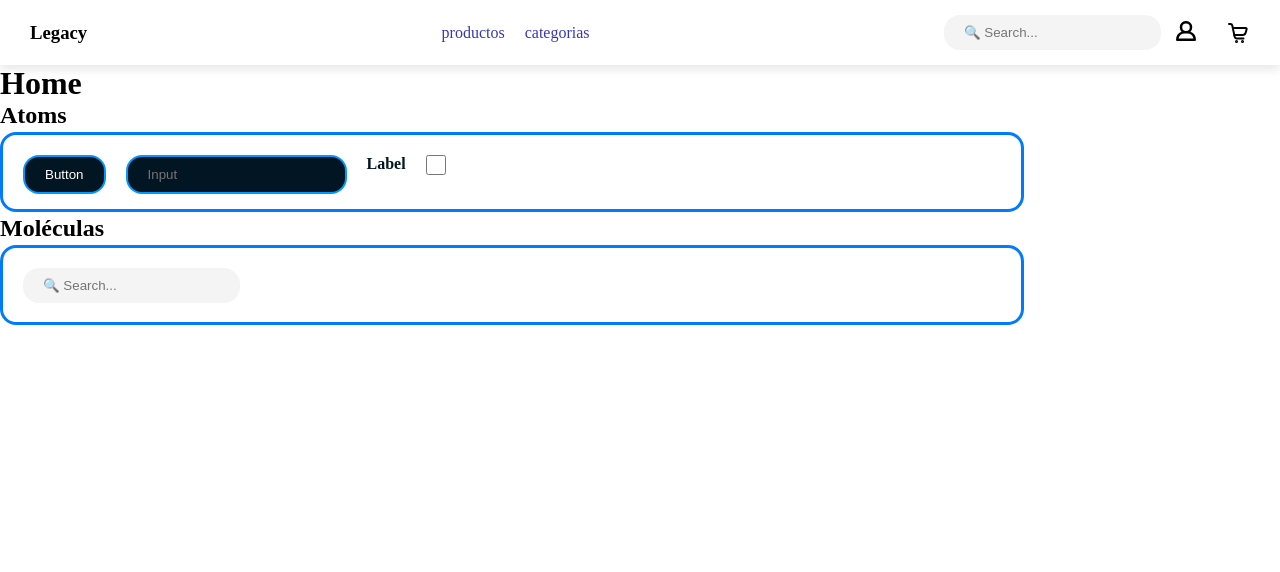
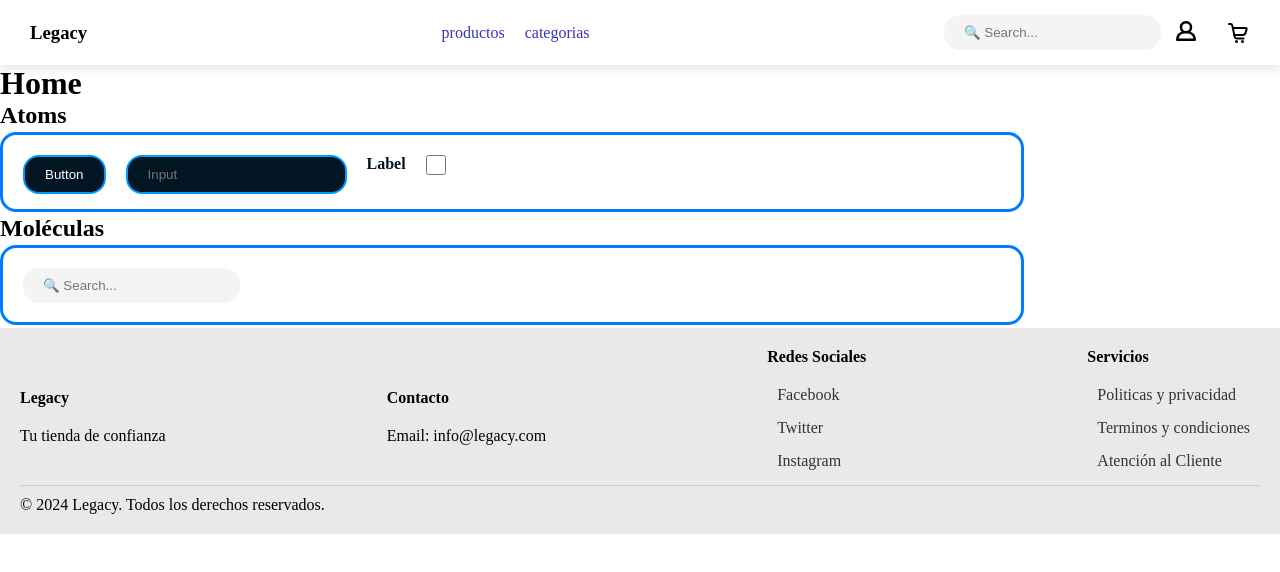
Before and after one commit to GeanfrancoGPD/prog_basada_componentes, a Vue app in the folder atomic_desing/: page / in a window 1280 px wide. Shown: the top 572 px of the page. Built offline with nearby package versions, Linux system fonts and the light colour scheme.

Commit message:
Feat: Se creo el componente del Footer

```diff
--- a/atomic_desing/src/components/home.vue
+++ b/atomic_desing/src/components/home.vue
@@ -6,6 +6,7 @@ import Label from "./atoms/Label.vue";
 import Checkbox from "./atoms/Checkbox.vue";
 import Searhbar from "./molecules/Searhbar.vue";
 import Header from "./organisms/Header.vue";
+import Footer from "./organisms/Footer.vue";
 </script>
 
 <template>
@@ -23,4 +24,5 @@ import Header from "./organisms/Header.vue";
   <section>
     <Searhbar />
   </section>
+  <Footer />
 </template>
--- a/atomic_desing/src/components/organisms/Footer.vue
+++ b/atomic_desing/src/components/organisms/Footer.vue
@@ -0,0 +1,88 @@
+<script></script>
+<template>
+  <footer class="main-footer">
+    <div class="footer-content">
+      <div>
+        <h4>Legacy</h4>
+        <p>Tu tienda de confianza</p>
+      </div>
+      <div>
+        <h4>Contacto</h4>
+        <p>Email: info@legacy.com</p>
+      </div>
+      <div>
+        <h4>Redes Sociales</h4>
+        <ul>
+          <li>
+            <a href="https://www.facebook.com/legacy" target="_blank"
+              >Facebook</a
+            >
+          </li>
+          <li>
+            <a href="https://www.twitter.com/legacy" target="_blank">Twitter</a>
+          </li>
+          <li>
+            <a href="https://www.instagram.com/legacy" target="_blank"
+              >Instagram</a
+            >
+          </li>
+        </ul>
+      </div>
+      <div>
+        <h4>Servicios</h4>
+        <ul>
+          <li><a href="/servicios/entrega">Politicas y privacidad</a></li>
+          <li><a href="/servicios/devoluciones">Terminos y condiciones</a></li>
+          <li><a href="/servicios/atencion">Atención al Cliente</a></li>
+        </ul>
+      </div>
+    </div>
+    <div class="footer-bottom">
+      <p>&copy; 2024 Legacy. Todos los derechos reservados.</p>
+    </div>
+  </footer>
+</template>
+
+<style scoped>
+.main-footer {
+  width: 100%;
+  padding: 20px;
+  background: #d2cccc71;
+  overflow: hidden;
+}
+
+.footer-content {
+  display: flex;
+  justify-content: space-between;
+  align-items: center;
+  margin-bottom: 10px;
+  border-bottom: 1px solid #ccc;
+}
+
+div {
+  gap: 5px;
+}
+ul {
+  list-style: none;
+  padding: 0;
+  margin: 10px;
+}
+
+li {
+  color: #333;
+  margin-bottom: 15px;
+}
+
+h4 {
+  margin-bottom: 20px;
+}
+
+.main-footer a {
+  color: inherit; /* Hereda el color del padre (#333 en tu caso) */
+  text-decoration: none; /* Quita el subrayado si quieres */
+}
+
+.main-footer * {
+  background-color: transparent !important;
+}
+</style>
```
